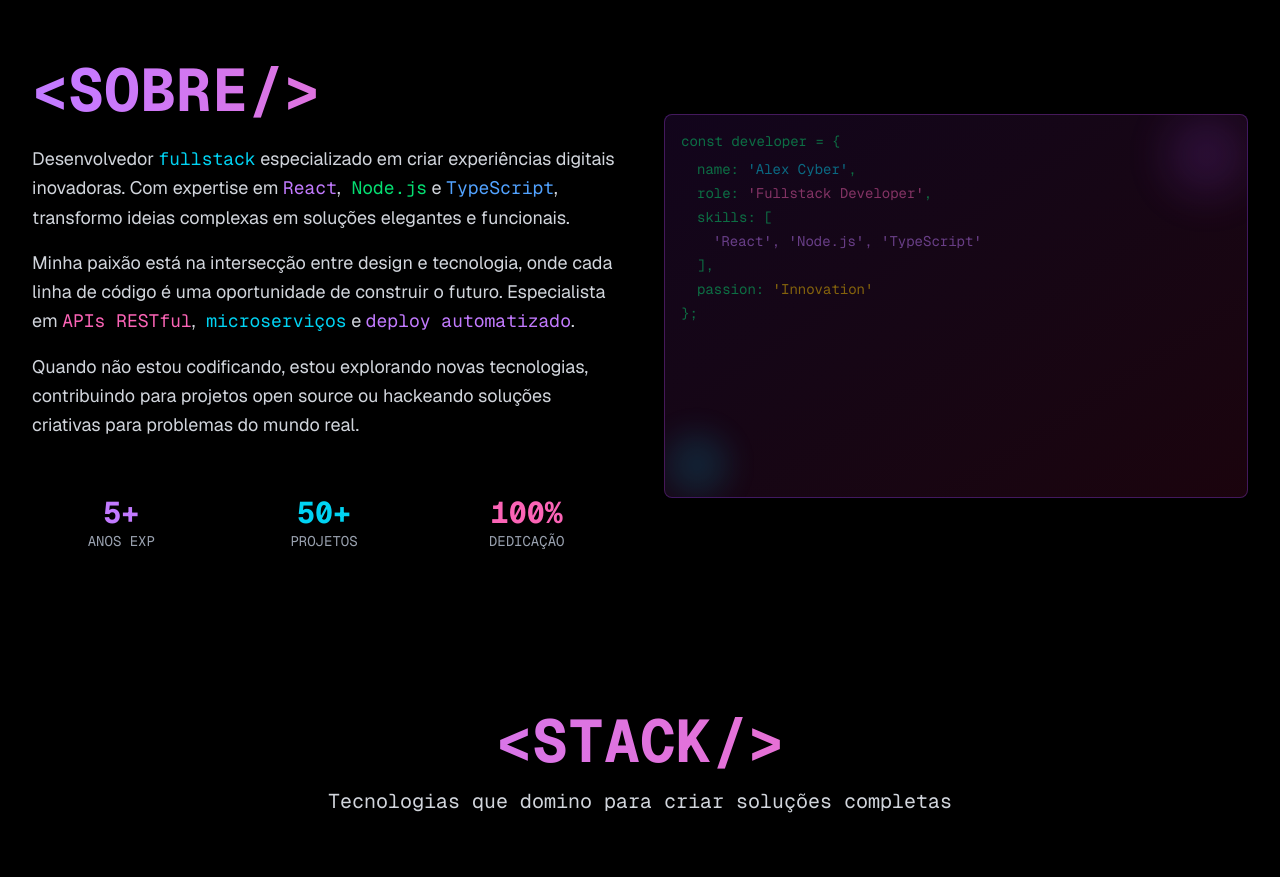
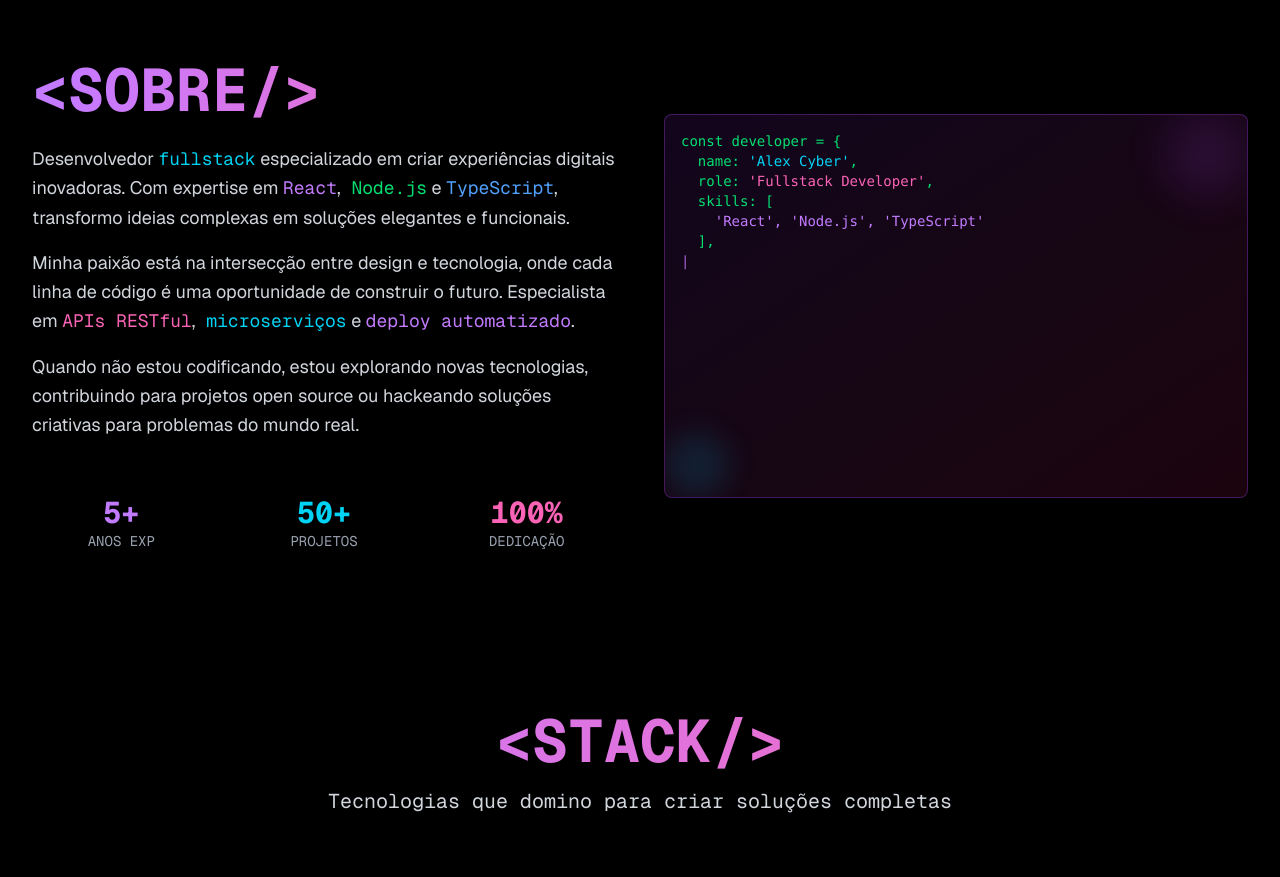
Before and after one commit to anthonysfarias/cyberpunk_landingpage, a Next.js app: page / in a window 1280 px wide. Shown: the part 820-1697 px from the top of the page. Built offline with nearby package versions, Linux system fonts and the light colour scheme.

Commit message:
feat:Add-typing-animation-to-About-section-code-block

```diff
--- a/src/app/components/About.tsx
+++ b/src/app/components/About.tsx
@@ -1,6 +1,58 @@
+'use client';
+
+import { useState, useEffect, useRef } from 'react';
+
 export default function About() {
+  const [displayedCode, setDisplayedCode] = useState('');
+  const [isVisible, setIsVisible] = useState(false);
+  const sectionRef = useRef<HTMLElement>(null);
+
+  const codeLines = [
+    "const developer = {",
+    "  name: 'Alex Cyber',",
+    "  role: 'Fullstack Developer',",
+    "  skills: [",
+    "    'React', 'Node.js', 'TypeScript'",
+    "  ],",
+    "  passion: 'Innovation'",
+    "};"
+  ];
+
+  const fullCode = codeLines.join('\n');
+
+  useEffect(() => {
+    const observer = new IntersectionObserver(
+      ([entry]) => {
+        if (entry.isIntersecting && !isVisible) {
+          setIsVisible(true);
+        }
+      },
+      { threshold: 0.3 }
+    );
+
+    if (sectionRef.current) {
+      observer.observe(sectionRef.current);
+    }
+
+    return () => observer.disconnect();
+  }, [isVisible]);
+
+  useEffect(() => {
+    if (isVisible) {
+      let index = 0;
+      const timer = setInterval(() => {
+        setDisplayedCode(fullCode.slice(0, index));
+        index++;
+        if (index > fullCode.length) {
+          clearInterval(timer);
+        }
+      }, 50);
+
+      return () => clearInterval(timer);
+    }
+  }, [isVisible, fullCode]);
   return (
-    <section id="about" className="py-20 relative">
+    <section id="about" ref={sectionRef} className="py-20 relative">
       <div className="max-w-7xl mx-auto px-4 sm:px-6 lg:px-8">
         <div className="grid grid-cols-1 lg:grid-cols-2 gap-12 items-center">
           {/* Text Content */}
@@ -50,17 +102,20 @@ export default function About() {
           <div className="relative">
             <div className="relative w-full h-96 bg-gradient-to-br from-purple-900/20 to-pink-900/20 rounded-lg border border-purple-500/30 overflow-hidden">
               {/* Code Animation */}
-              <div className="absolute inset-4 font-mono text-sm text-green-400 opacity-60">
-                <div className="animate-pulse">
-                  <div className="mb-2">const developer = &#123;</div>
-                  <div className="ml-4 mb-1">name: <span className="text-cyan-400">'Alex Cyber'</span>,</div>
-                  <div className="ml-4 mb-1">role: <span className="text-pink-400">'Fullstack Developer'</span>,</div>
-                  <div className="ml-4 mb-1">skills: [</div>
-                  <div className="ml-8 mb-1 text-purple-400">'React', 'Node.js', 'TypeScript'</div>
-                  <div className="ml-4 mb-1">],</div>
-                  <div className="ml-4 mb-1">passion: <span className="text-yellow-400">'Innovation'</span></div>
-                  <div>&#125;;</div>
-                </div>
+              <div className="absolute inset-4 font-mono text-sm text-green-400">
+                <pre className="whitespace-pre-wrap">
+                  <span dangerouslySetInnerHTML={{
+                    __html: displayedCode
+                      .replace(/const developer = \{/, '<span class="text-green-400">const developer = {</span>')
+                      .replace(/'Alex Cyber'/, '<span class="text-cyan-400">\'Alex Cyber\'</span>')
+                      .replace(/'Fullstack Developer'/, '<span class="text-pink-400">\'Fullstack Developer\'</span>')
+                      .replace(/'React', 'Node\.js', 'TypeScript'/, '<span class="text-purple-400">\'React\', \'Node.js\', \'TypeScript\'</span>')
+                      .replace(/'Innovation'/, '<span class="text-yellow-400">\'Innovation\'</span>')
+                  }} />
+                  {isVisible && displayedCode.length < fullCode.length && (
+                    <span className="animate-pulse text-purple-400">|</span>
+                  )}
+                </pre>
               </div>
 
               {/* Glitch Effects */}
```
